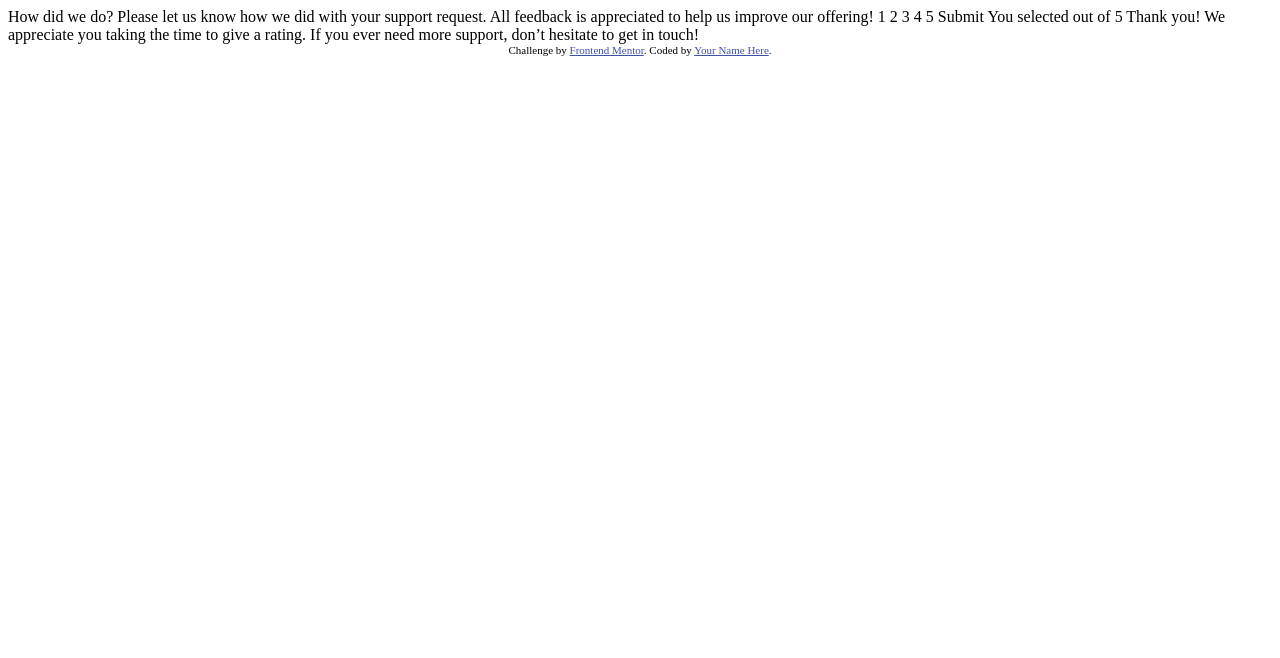
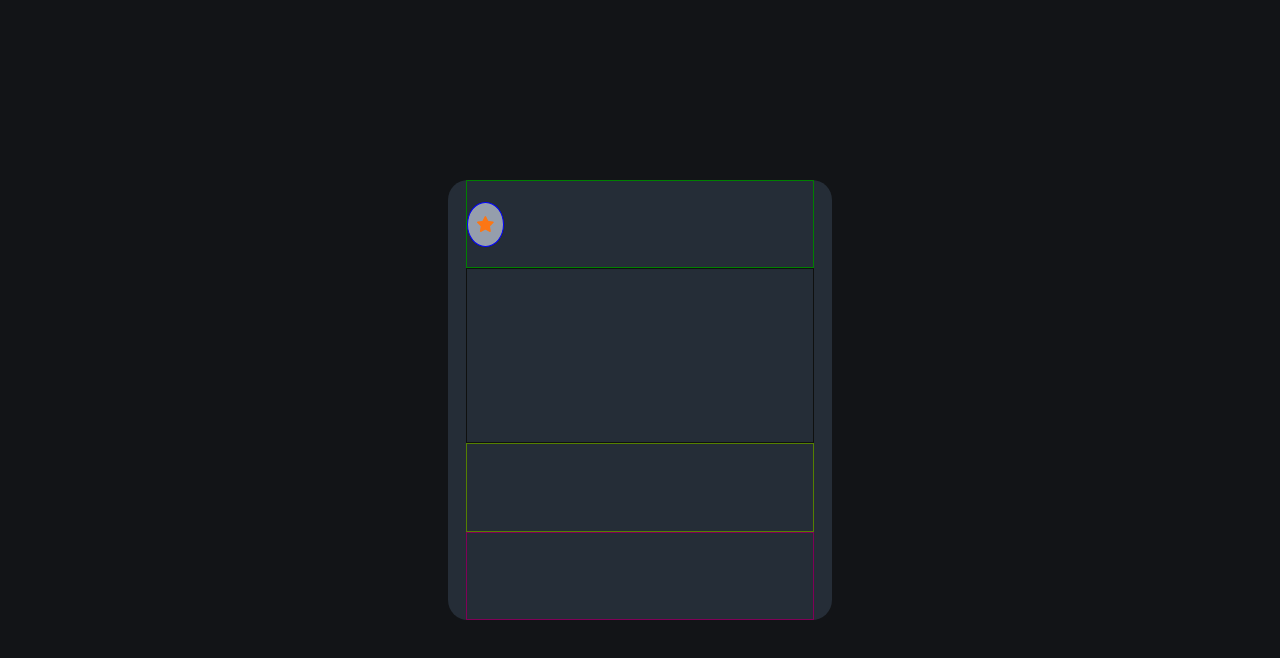
Before and after one commit to CelebMunyiri/interactive-rating-component-main, a plain HTML site: page index.html in a window 1280 px wide. Drawn offline with Linux system fonts and the light colour scheme.

Commit message:
made the layout with content awating proper styling to be same as the provided UI design

```diff
--- a/index.html
+++ b/index.html
@@ -4,46 +4,29 @@
   <meta charset="UTF-8">
   <meta name="viewport" content="width=device-width, initial-scale=1.0"> <!-- displays site properly based on user's device -->
 
-  <link rel="icon" type="image/png" sizes="32x32" href="./images/favicon-32x32.png">
 
-  <title>Frontend Mentor | Interactive rating component</title>
 
-  <!-- Feel free to remove these styles or customise in your own stylesheet 👍 -->
-  <style>
-    .attribution { font-size: 11px; text-align: center; }
-    .attribution a { color: hsl(228, 45%, 44%); }
-  </style>
+  <title>Munyiri Interactive rating component</title>
+  <link rel="stylesheet" href="style.css">
+
+
 </head>
 <body>
 
-  <!-- Rating state start -->
 
-  How did we do?
+<section>
+  <div class="box">
+    <div class="box1">
+      <div class="boxx">
+        <img src="./images/icon-star.svg" alt="start Image">
+      </div>
 
-  Please let us know how we did with your support request. All feedback is appreciated
-  to help us improve our offering!
+    </div>
+    <div class="box2"></div>
+<div class="box3"></div>
+<div class="box4"></div>
+ </div>
+</section>
 
-  1 2 3 4 5
-
-  Submit
-
-  <!-- Rating state end -->
-
-  <!-- Thank you state start -->
-
-  You selected <!-- Add rating here --> out of 5
-
-  Thank you!
-
-  We appreciate you taking the time to give a rating. If you ever need more support,
-  don’t hesitate to get in touch!
-
-  <!-- Thank you state end -->
-
-
-  <div class="attribution">
-    Challenge by <a href="https://www.frontendmentor.io?ref=challenge" target="_blank">Frontend Mentor</a>.
-    Coded by <a href="#">Your Name Here</a>.
-  </div>
 </body>
 </html>
--- a/style.css
+++ b/style.css
@@ -0,0 +1,60 @@
+*{
+    margin: 0;
+    padding: 0;
+    overflow-y: hidden;
+    overflow-x: hidden;
+}
+body{
+    width:100vw;
+    height: 100vh;
+}
+section{
+    width:100%;
+    height:100%;
+    background:hsl(216, 12%, 8%);
+    display: flex;
+    justify-content: center;
+    align-items: center;
+}
+.box{
+    width: 30%;
+    border-radius: 20px;
+    height: 55%;
+    background: hsl(213, 19%, 18%);
+    display: flex;
+    align-items: center;
+    flex-direction: column;
+}
+.box1{
+    width: 90%;
+    height: 20%;
+    border: 1px solid green;
+    display: flex;
+    align-items: center;
+}
+.boxx{
+    border: 1px solid blue;
+    height: 50%;
+    width: 10%;
+    display: flex;
+    align-items: center;
+    justify-content: center;
+    border-radius: 50%;
+
+    background:  hsl(217, 12%, 63%);
+}
+.box2{
+    width: 90%;
+    height: 40%;
+    border: 1px solid rgb(15, 16, 15);
+}
+.box3{
+    width: 90%;
+    height: 20%;
+    border: 1px solid rgb(85, 128, 0);
+}
+.box4{
+    width: 90%;
+    height: 20%;
+    border: 1px solid rgb(128, 0, 87);
+}
```
Also changed, not shown: 1 other file.
